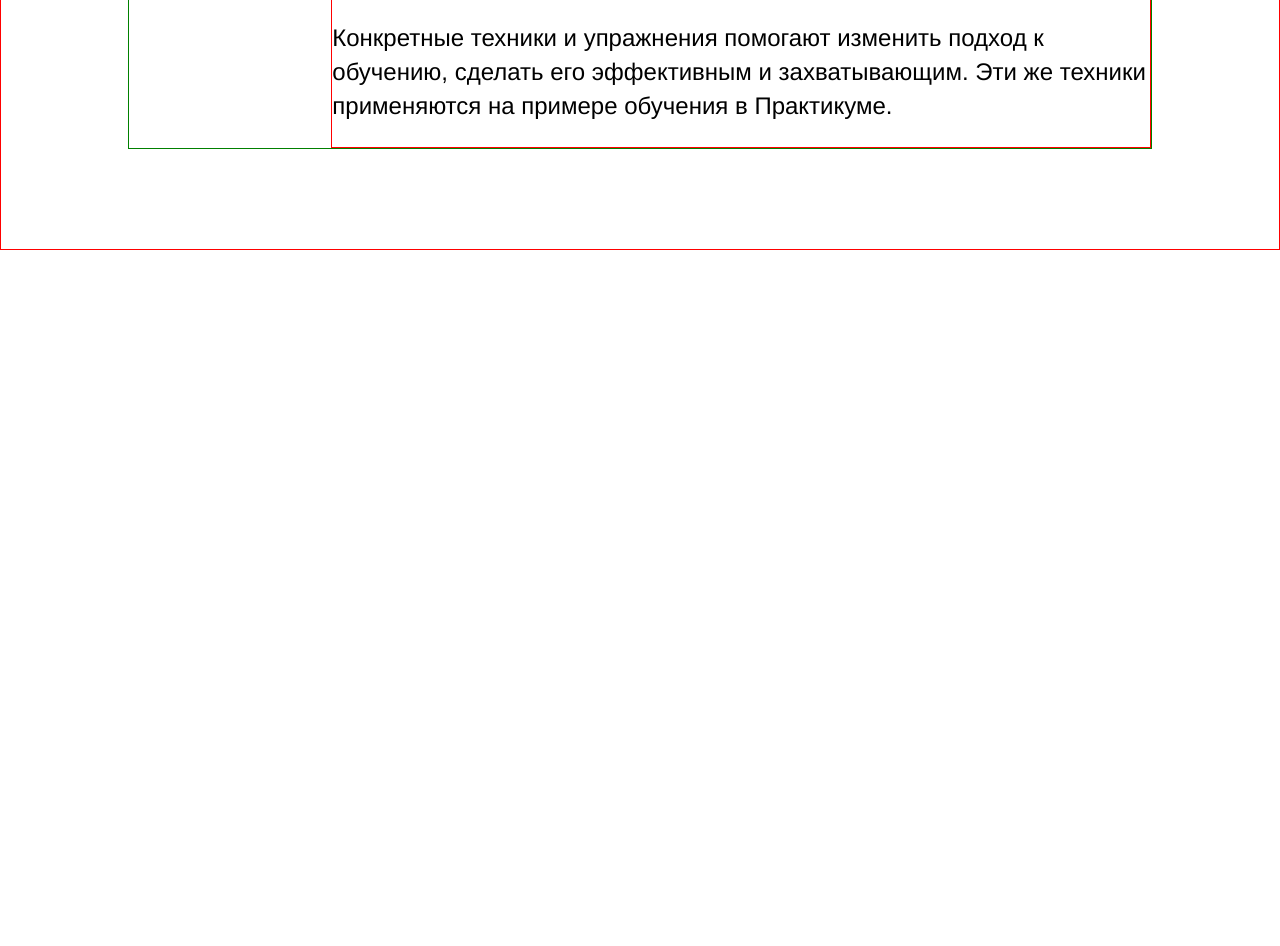
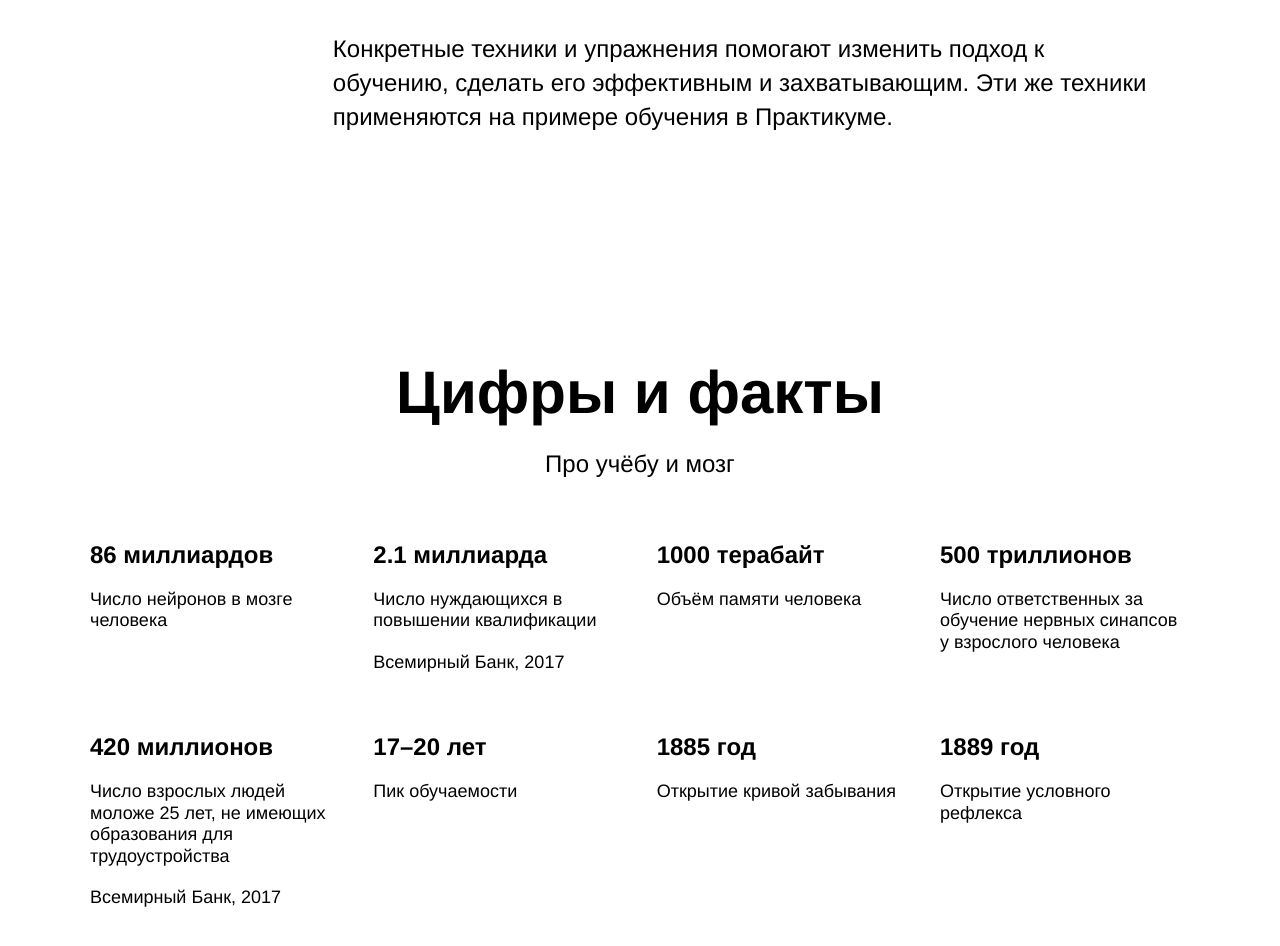
Before and after one commit to ArtemZubarevYP/first-project, a plain HTML site: page index.html in a window 1280 px wide. Shown: the part 1182-2128 px from the top of the page. Before the commit the page ends 1432 px from the top, so only its background shows below. Drawn offline with Linux system fonts and the light colour scheme.

Commit message:
третья секция собрана

```diff
--- a/index.html
+++ b/index.html
@@ -36,7 +36,56 @@
       </section>
 
       <section class="digits">
+        <div class="section__title">Цифры и факты</div>
+        <div class="section__subtitle">Про учёбу и мозг</div>
+        <div class="table">
+        <div class="table-upper">
+          <div class="table__cell">
+            <div class="table__cell_heading">86 миллиардов</div>
+            <div class="table__cell_text">Число нейронов в мозге человека
+            </div>
+          </div>
 
+          <div class="table__cell">
+            <div class="table__cell_heading">2.1 миллиарда</div>
+            <div class="table__cell_text">Число нуждающихся в повышении квалификации</div>
+            <div class="table__cell_text">Всемирный Банк, 2017</div>
+          </div>
+
+          <div class="table__cell">
+            <div class="table__cell_heading">1000 терабайт</div>
+            <div class="table__cell_text">Объём памяти человека</div>
+          </div>
+
+          <div class="table__cell">
+            <div class="table__cell_heading">500 триллионов</div>
+            <div class="table__cell_text">Число ответственных за обучение нервных синапсов у взрослого человека</div>
+          </div>
+        </div>
+
+        <div class="table-lower">
+          <div class="table__cell">
+            <div class="table__cell_heading">420 миллионов</div>
+            <div class="table__cell_text">Число взрослых людей моложе 25 лет, не имеющих образования для трудоустройства</div>
+            <div class="table__cell_text">Всемирный Банк, 2017</div>
+          </div>
+
+          <div class="table__cell">
+            <div class="table__cell_heading">17–20 лет</div>
+            <div class="table__cell_text">Пик обучаемости</div>
+          </div>
+
+          <div class="table__cell">
+            <div class="table__cell_heading">1885 год</div>
+            <div class="table__cell_text">Открытие кривой забывания</div>
+          </div>
+
+          <div class="table__cell">
+            <div class="table__cell_heading">1889 год</div>
+            <div class="table__cell_text">Открытие условного рефлекса</div>
+          </div>
+        </div>
+      </div>
       </section>
 
       <section class="feinman">
--- a/styles/style.css
+++ b/styles/style.css
@@ -82,10 +82,8 @@
   display: flex;
   flex-direction: row;
   justify-content: center;
-  border: 1px solid red;
 }
 .two-columns {
-  border: 1px solid green;
   width: 80%;
   margin-top: 100px;
   margin-bottom: 100px;
@@ -103,22 +101,81 @@
 }
 
 .two-columns__main-text {
-  border: 1px solid red;
   min-width: 784px;
   width: 80%;
+  display: flex;
+  flex-direction: column;
+  justify-content: space-between;
 }
 
 .two-columns__paragraph{
   line-height: 34px;
   font-size: 24px;
   font-weight: normal;
+}
+
+.two-columns__paragraph_span-weight {
+  font-weight: bold;
+}
+
+.digits {
+  margin: 100px auto 100px;
+  display: flex;
+  flex-direction: column;
+  align-items: center;
+}
+
+.section__title {
+  line-height: 1.15;
+  font-size: 60px;
+  font-weight: bold;
+}
+
+.section__subtitle {
+  margin-top: 20px;
+  line-height: 34px;
+  font-size: 24px;
+  font-weight: normal;
+}
+
+.table {
+  width: 1100px;
   display: flex;
   flex-direction: column;
   justify-content: space-between;
 }
 
-.two-columns__paragraph_span-weight {
+.table-upper {
+  margin-top: 60px;
+  display: flex;
+  flex-direction: row;
+  justify-content: space-between;
+}
+
+.table-lower {
+  margin-top: 60px;
+  display: flex;
+  flex-direction: row;
+  justify-content: space-between;
+}
+
+.table__cell {
+  display: flex;
+  flex-direction: column;
+  width: 250px;
+}
+
+.table__cell_heading {
+  line-height: 1.15;
+  font-size: 24px;
   font-weight: bold;
+}
+
+.table__cell_text {
+  line-height: 1.2;
+  font-size: 18px;
+  font-weight: normal;
+  margin-top: 20px;
 }
 
 .table__cell_theme_dark {
```
